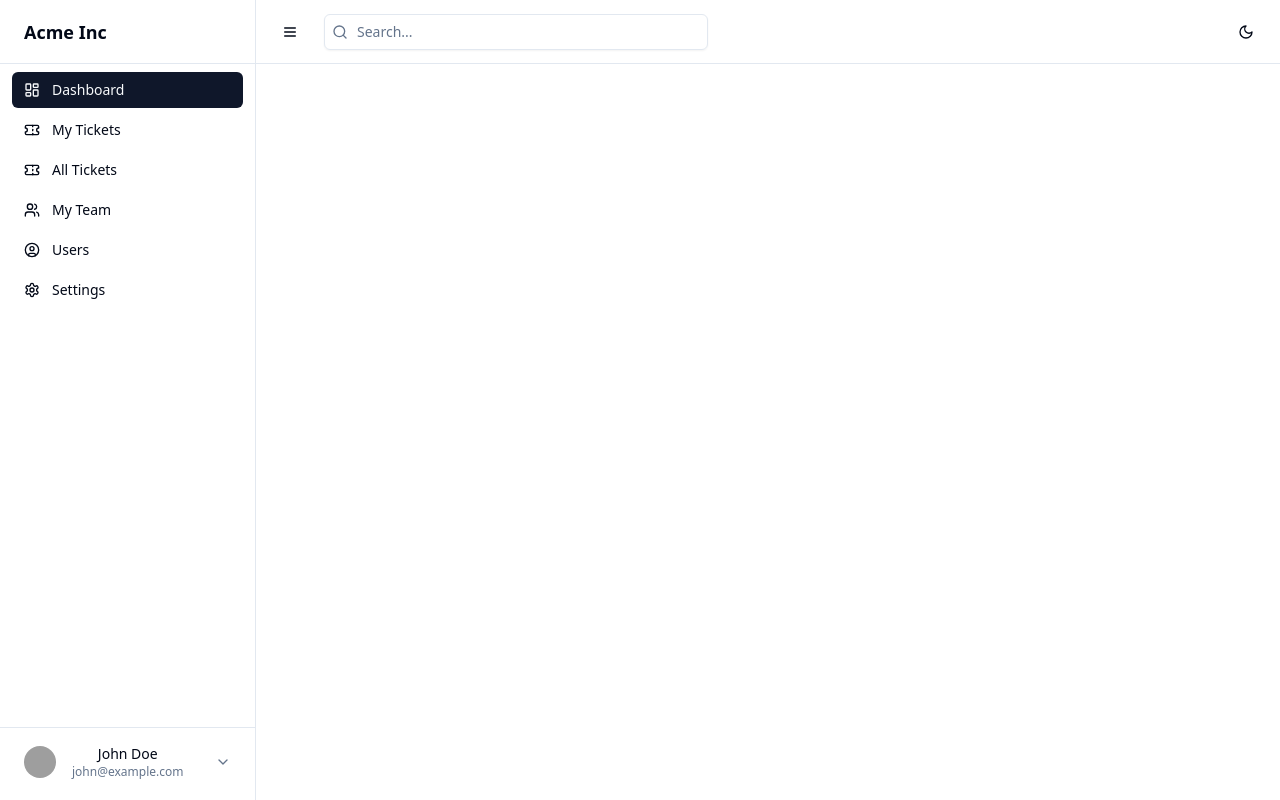
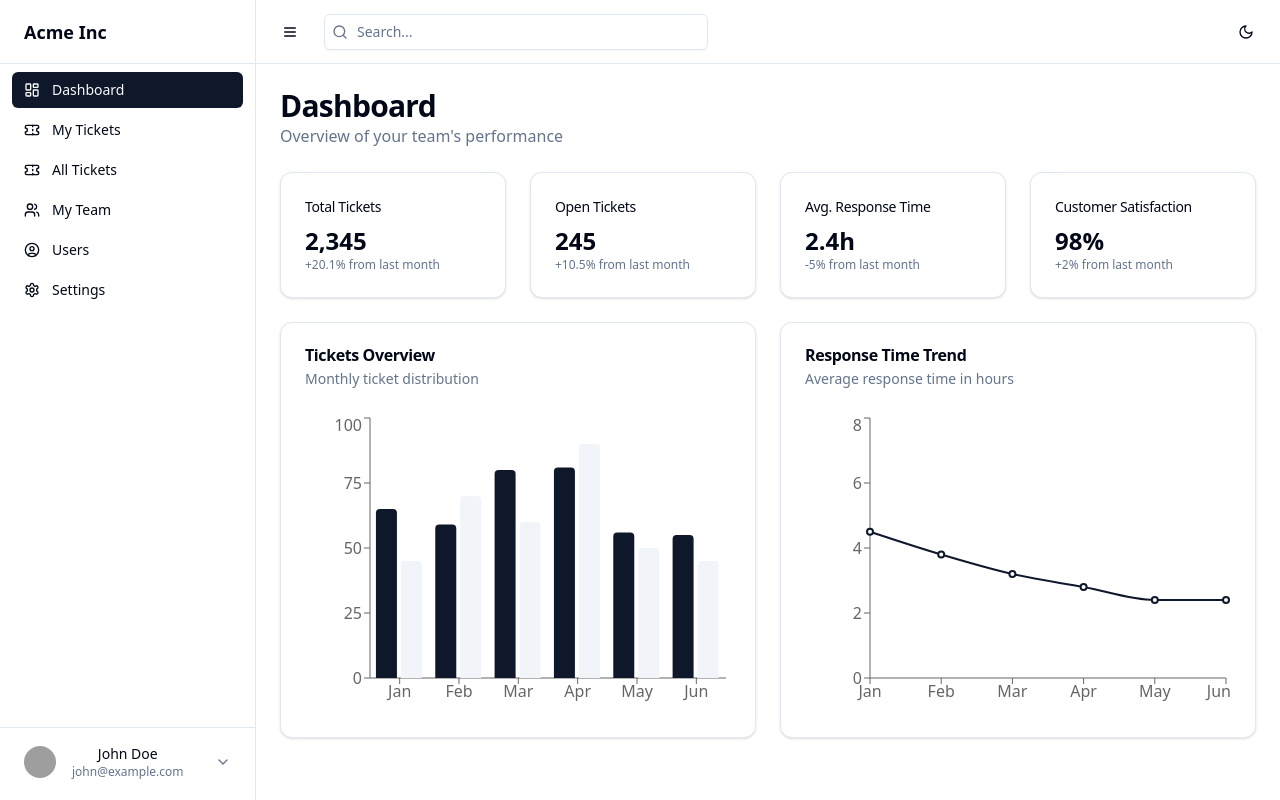
Before and after one commit to hgoteti/assistli-ui-web, a React (Vite) app: page /dashboard in a window 1280 px wide. Built offline with nearby package versions, Linux system fonts and the light colour scheme; grey boxes are pictures that could not be loaded.

Commit message:
Made the side bar pages functional on click.

```diff
--- a/src/components/layout/DashboardLayout.jsx
+++ b/src/components/layout/DashboardLayout.jsx
@@ -1,11 +1,12 @@
 import { useState } from "react"
+import { Outlet } from "react-router-dom"
 import { Button } from "@/components/ui/button"
 import { Input } from "@/components/ui/input"
 import { Menu, Search, Sun, Moon } from "lucide-react"
 import { useTheme } from "@/components/theme-provider"
 import Sidebar from "./Sidebar"
 
-export default function DashboardLayout({ children }) {
+export default function DashboardLayout() {
   const [sidebarOpen, setSidebarOpen] = useState(true)
   const { theme, setTheme } = useTheme()
 
@@ -55,7 +56,7 @@ export default function DashboardLayout({ children }) {
 
         {/* Page Content */}
         <main className="p-6">
-          {children}
+          <Outlet />
         </main>
       </div>
     </div>
```
